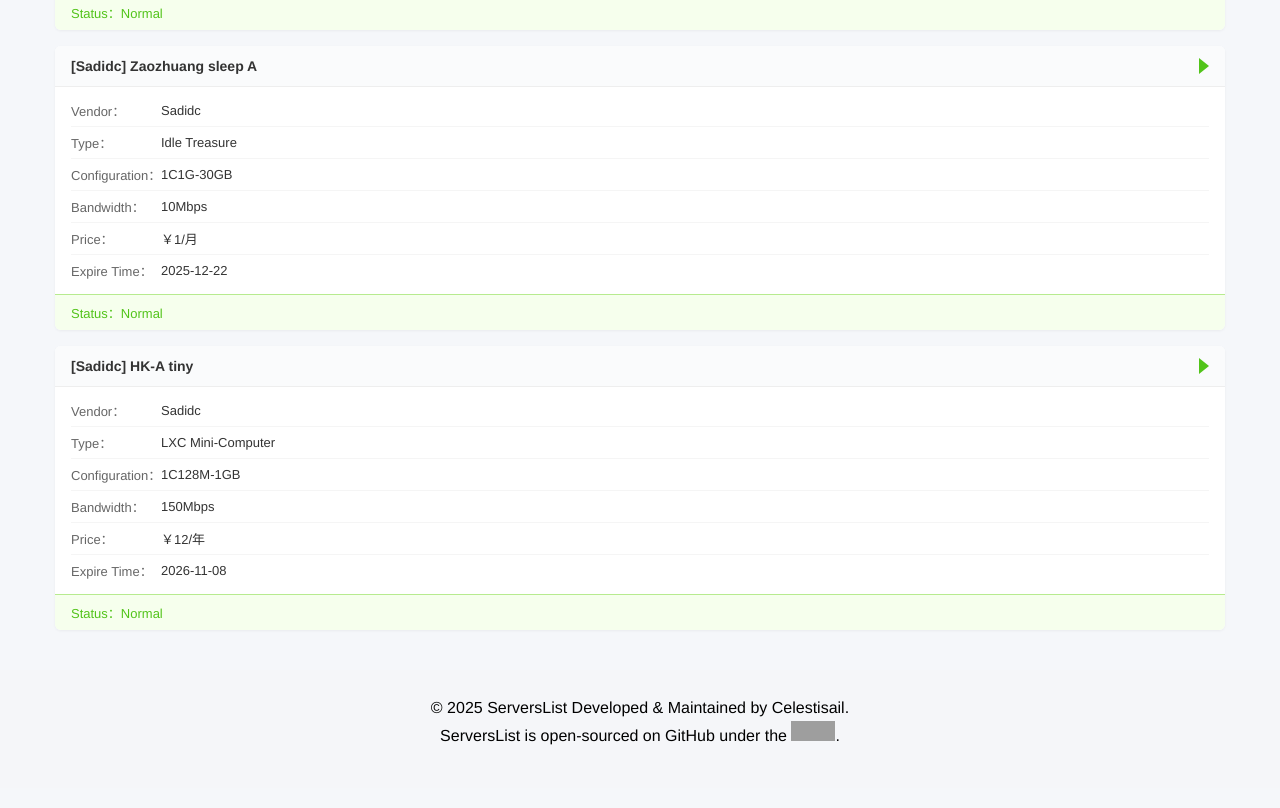
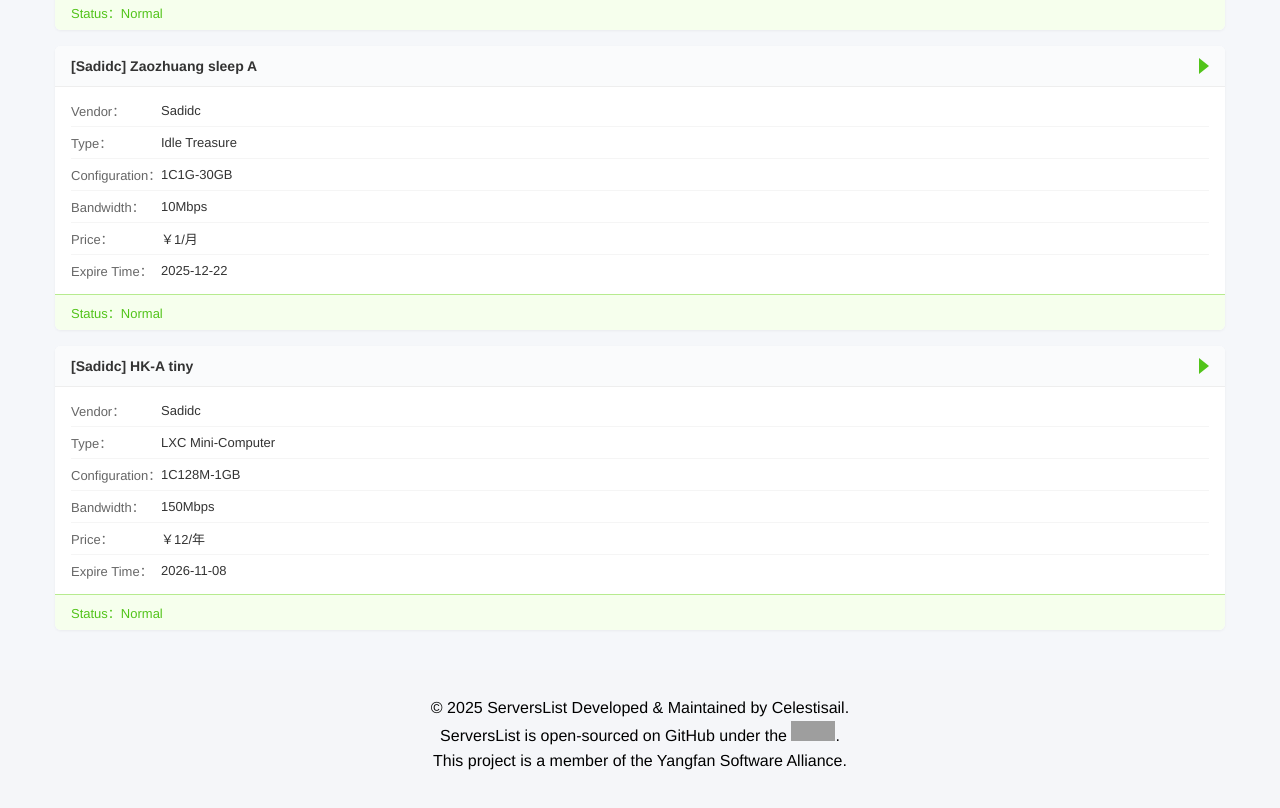
Before and after one commit to Celestisail/ServersList, a plain HTML site: page index.html in a window 1280 px wide. Shown: the part 1727-2535 px from the top of the page. Drawn offline with Linux system fonts and the light colour scheme; grey boxes are pictures that could not be loaded.

Commit message:
Update index.html

```diff
--- a/index.html
+++ b/index.html
@@ -41,6 +41,8 @@
                 Developed & Maintained by <a href="https://xn--2qq421aovb.jingsublog.com" target="_blank">Celestisail</a>.
                 <br>
                 ServersList  is open-sourced on <a href="https://github.com/Celestisail/ServersList" target="_blank"> GitHub</a> under the <a href="https://www.gnu.org/licenses/gpl-3.0.txt"><img src="https://gnu.ac.cn/graphics/gplv3-or-later.svg" border="0" width="44" height="20"></a>.
+                <br>
+                This project is a member of the Yangfan Software Alliance.
             </div>
         </div>
     </footer>
```
